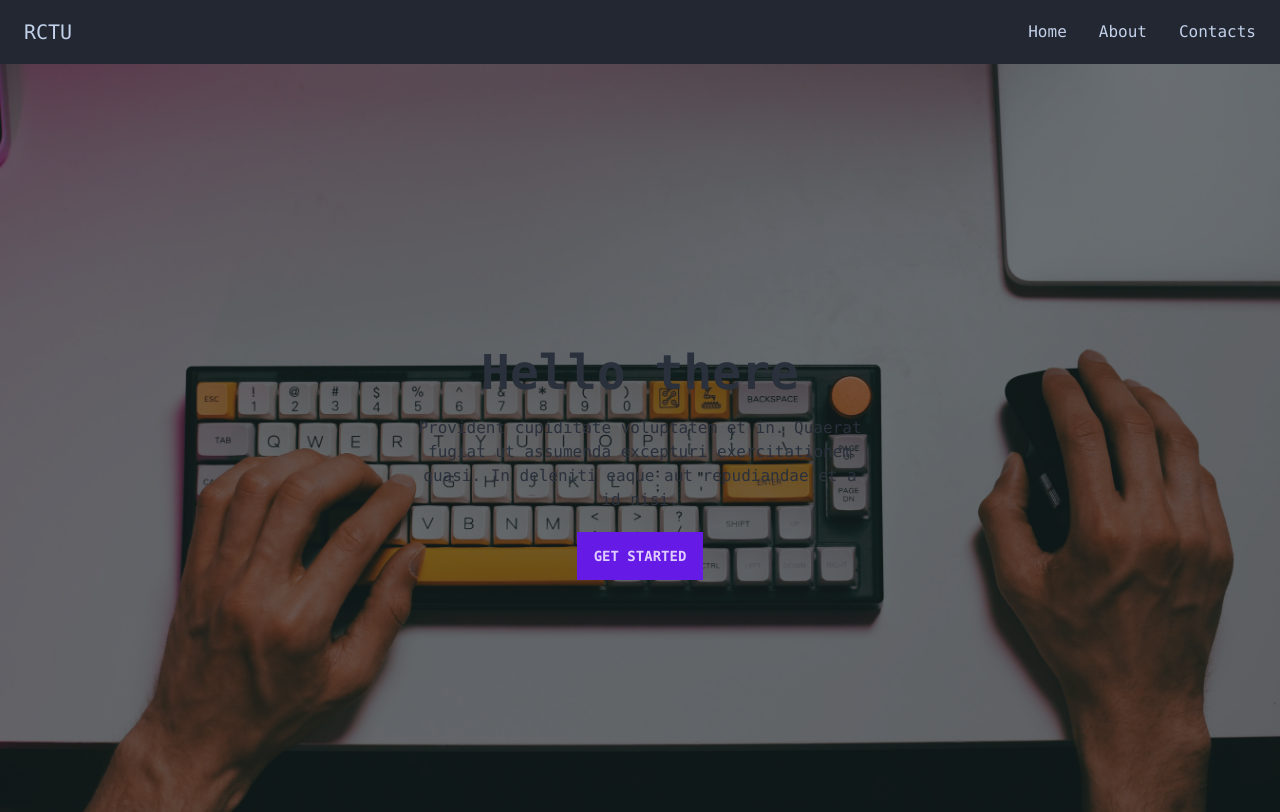
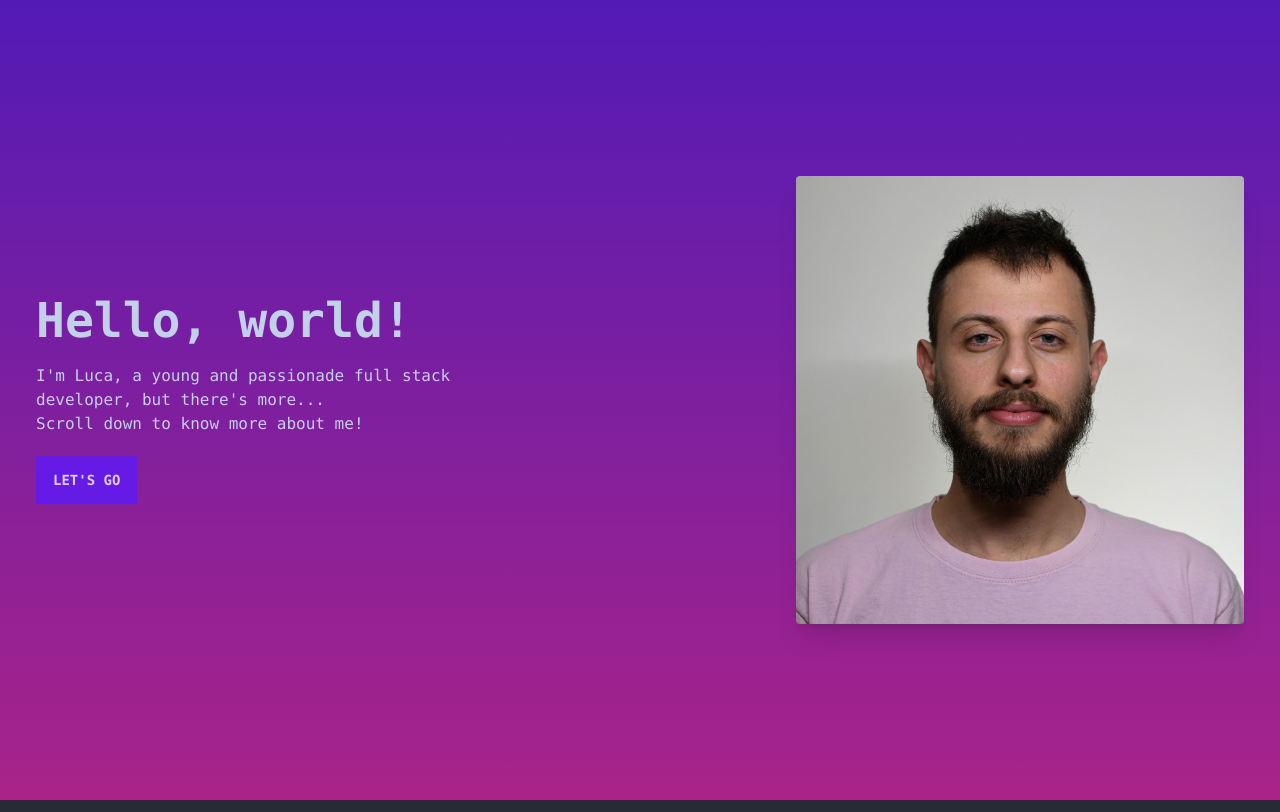
Before and after one commit to cedrata/cedrata.github.io, a SvelteKit app: page / in a window 1280 px wide. Shown: the top 812 px of the page. Built offline with nearby package versions, Linux system fonts and the light colour scheme.

Commit message:
[UPDATE] first home component idea

```diff
--- a/src/lib/components/layout/home.svelte
+++ b/src/lib/components/layout/home.svelte
@@ -1,29 +1,26 @@
 <script>
-	import { assets } from '$app/paths';
+	/** @type {string} */
+	export let propic1;
 
-	/** @type {string} */
-	const bg = assets + '/images/keyboard.jpeg';
-
-	/** @returns {void} */
-	function scrollHandler() {
-		// TODO: Implementation...
-	}
+	/** @type {string}*/
+	export let id;
 </script>
 
-<div
-	class="hero lg:h-screen"
-	id = "home"
-	style="background-image: url('{bg}');"
->
-	<div class="hero-overlay bg-opacity-60" />
-	<div class="hero-content text-center text-base-100">
-		<div class="max-w-md">
-			<h1 class="mb-5 text-5xl font-bold">Hello there</h1>
-			<p class="mb-5">
-				Provident cupiditate voluptatem et in. Quaerat fugiat ut assumenda excepturi exercitationem
-				quasi. In deleniti eaque aut repudiandae et a id nisi.
-			</p>
-			<button class="btn btn-primary">Get Started</button>
+<div {id}>
+	<div class="hero lg:h-screen bg-base-200 bg-gradient-to-b from-primary to-secondary">
+		<div class="hero-overlay bg-opacity-25" />
+		<div class="hero-content w-screen flex-col lg:flex-row-reverse justify-between max-w-[1240px]">
+			<div class="avatar shadow-xl">
+				<div class="w-auto rounded">
+					<img alt="propic one" src={propic1} class="max-w-md" />
+				</div>
+			</div>
+			<div class="max-w-md">
+				<h1 class="mb-5 text-5xl font-bold">Hello, world!</h1>
+				<p>I'm Luca, a young and passionade full stack developer, but there's more...</p>
+				<p class="mb-5">Scroll down to know more about me!</p>
+				<button class="btn btn-primary">Let's go</button>
+			</div>
 		</div>
 	</div>
 </div>
--- a/src/routes/+layout.svelte
+++ b/src/routes/+layout.svelte
@@ -1,9 +1,5 @@
 <script>
     import "../app.css";
-	import Footer from "../lib/components/layout/footer.svelte";
-	import Navbar from "../lib/components/layout/navbar.svelte";
 </script>
 
-<Navbar></Navbar>
 <slot />
-<Footer></Footer>
--- a/src/routes/+page.svelte
+++ b/src/routes/+page.svelte
@@ -1,7 +1,17 @@
 <script>
 	import About from '$lib/components/layout/about.svelte';
+	import Footer from '$lib/components/layout/footer.svelte';
 	import Home from '$lib/components/layout/home.svelte';
+	import Navbar from '$lib/components/layout/navbar.svelte';
+	import { assets } from '$app/paths';
+
+	/** @type {string} */
+	const propic1 = assets + '/images/seriuos.jpeg';
 </script>
 
-<Home />
-<About />
+<div >
+	<!-- <Navbar /> -->
+	<Home id={"home"} {propic1}/>
+	<About />
+	<Footer />
+</div>
```
